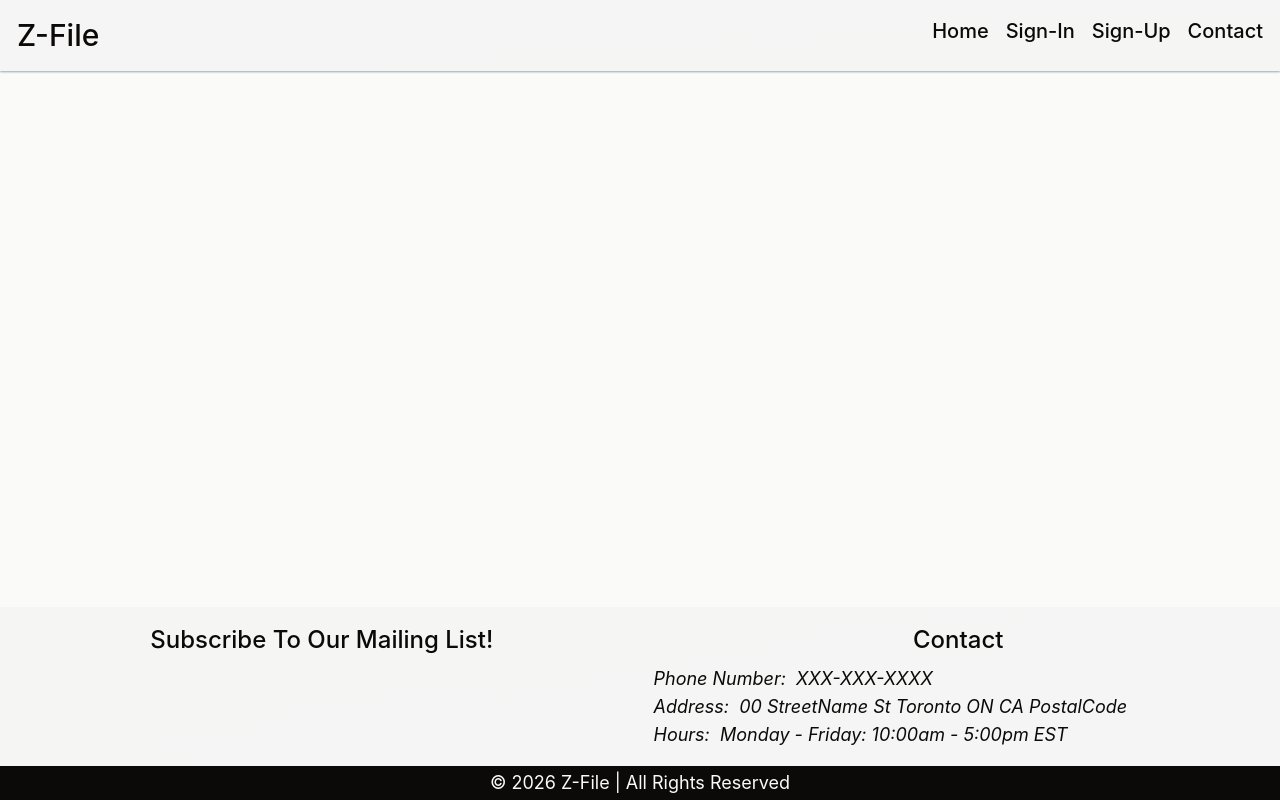
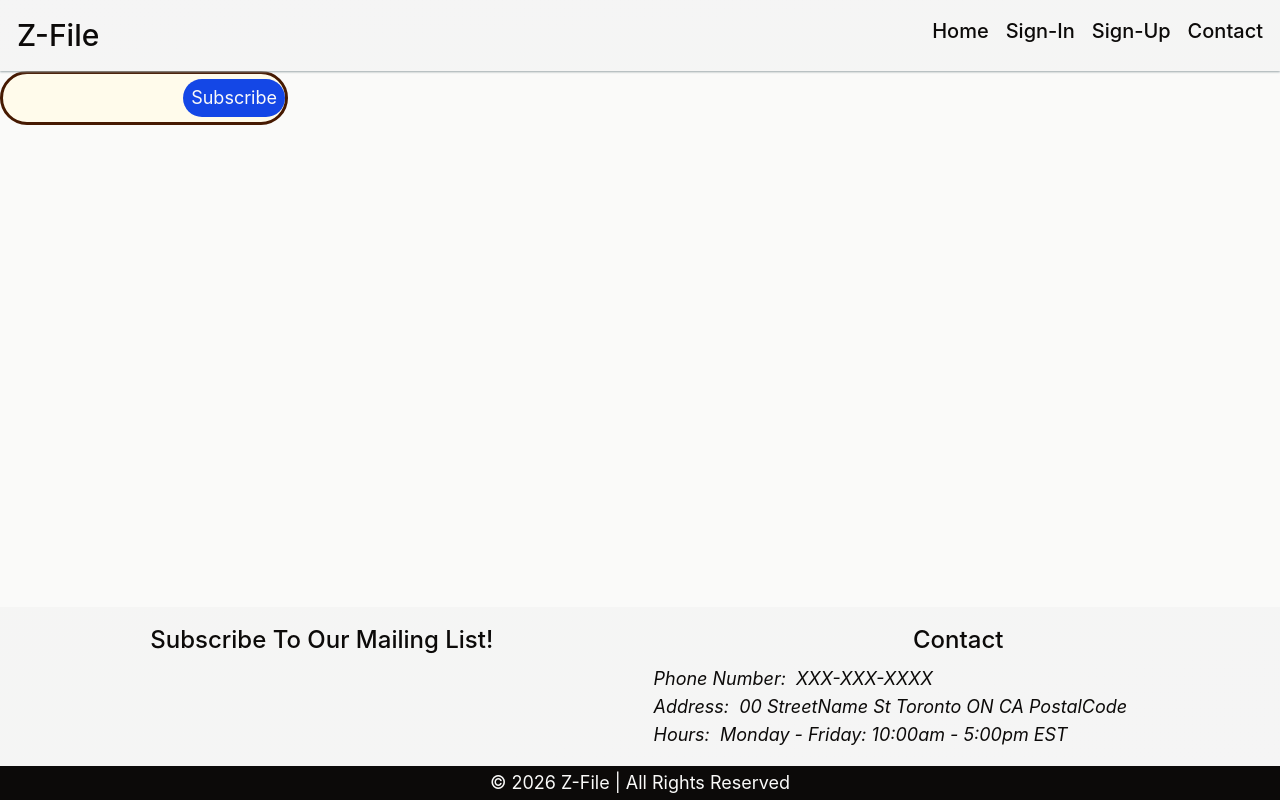
Before and after one commit to mahdi-lnx/z-file, a React (Vite) app in the folder frontend/: page / in a window 1280 px wide. Built offline with nearby package versions, Linux system fonts and the light colour scheme.

Commit message:
Working on the SubscriptionForm component

```diff
--- a/frontend/src/components/forms/SubscriptionForm.tsx
+++ b/frontend/src/components/forms/SubscriptionForm.tsx
@@ -2,6 +2,8 @@
 import type { ReactElement } from "react"
 import { useForm } from "../../hooks/useForm.ts"
 import { TextInputField, type TextInputFieldProps } from "./TextInputField.tsx"
+import { LoadingButton } from "../buttons/LoadingButton.tsx"
+import { cn } from "../../utils/general.ts"
 
 
 export const SubscriptionForm = (): ReactElement => {
@@ -12,9 +14,21 @@ export const SubscriptionForm = (): ReactElement => {
 
     const inputFieldsProps: TextInputFieldProps[] = [
         {
+            label: "Your Email",
+            hideLabel: true,
             controller: fieldControllers.email,
             inputProps: {
                 id: "email",
+                className: cn(
+                    "pr-0",
+                    "py-0",
+                ),
+                shape: "pill",
+                endElement: (
+                    <LoadingButton shape="pill">
+                        Subscribe
+                    </LoadingButton>
+                ),
             },
         },
     ];
@@ -30,8 +44,6 @@ export const SubscriptionForm = (): ReactElement => {
                     );
                 })}
             </fieldset>
-            <div>
-            </div>
         </form>
     );
 }
--- a/frontend/src/components/layouts/PublicLayout.tsx
+++ b/frontend/src/components/layouts/PublicLayout.tsx
@@ -10,6 +10,7 @@ import { Heading } from "../typography/Heading.tsx"
 import { cn } from "../../utils/general.ts"
 import { useMatchMedia } from "../../hooks/useMatchMedia.ts"
 import { config } from "../../config.ts"
+import { SubscriptionForm } from "../forms/SubscriptionForm.tsx";
 
 
 export const PublicLayout = (): ReactElement => {
@@ -45,6 +46,7 @@ export const PublicLayout = (): ReactElement => {
             </AppHeader>
 
             <main>
+                <SubscriptionForm/>
                 <Outlet/>
             </main>
 
```
